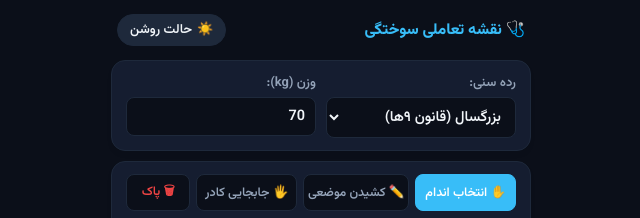
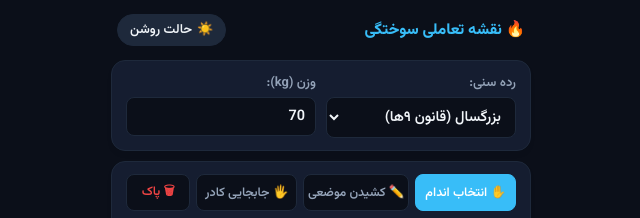
Before and after one commit to aliashrafi1379-beep/burn-calculator, a plain HTML site: page index.html in a window 1280 px wide. Shown: the top 218 px of the page, 315-955 px from the left. Drawn offline with Linux system fonts and the light colour scheme.

Commit message:
Update index.html

```diff
--- a/index.html
+++ b/index.html
@@ -410,7 +410,7 @@
   </div>
 
   <div class="top-bar">
-    <div class="app-title">🩺 نقشه تعاملی سوختگی</div>
+    <div class="app-title">🔥 نقشه تعاملی سوختگی</div>
     <button class="theme-toggle-btn" onclick="toggleTheme()" id="themeBtn">
       <span id="themeIcon">☀️</span> <span id="themeText">حالت روشن</span>
     </button>
```
